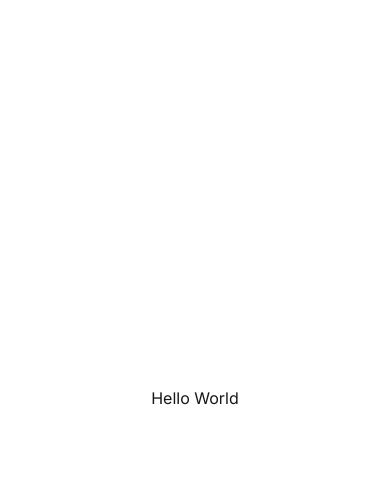
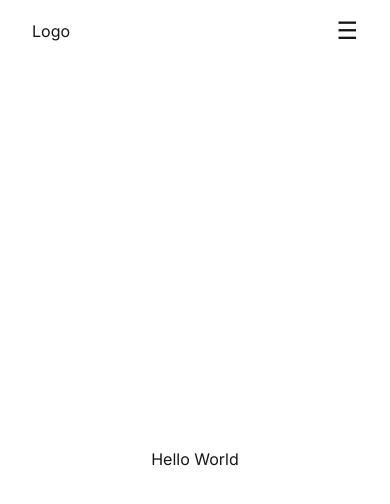
Before and after one commit to anthonynuge/avqn-dev, a Next.js app: page / in a window 390 px wide. Shown: the top 504 px of the page. Built offline with nearby package versions, Linux system fonts and the light colour scheme.

Commit message:
Add navbar to layout.

```diff
--- a/src/app/layout.tsx
+++ b/src/app/layout.tsx
@@ -2,6 +2,7 @@ import type { Metadata } from "next";
 // import localFont from "next/font/local";
 import "@styles/globals.css";
 import { Inter } from "next/font/google";
+import Navbar from "@app/components/Navbar";
 
 const inter = Inter({
   subsets: ["latin"],
@@ -20,7 +21,11 @@ export default function RootLayout({
 }>) {
   return (
     <html lang="en">
-      <body className={inter.className}>{children}</body>
+      <body className={inter.className}>
+        <Navbar />
+
+        {children}
+      </body>
     </html>
   );
 }
--- /dev/null
+++ b/src/components/Navbar.tsx
@@ -0,0 +1,44 @@
+"use client";
+
+import Link from "next/link";
+import React, { useState } from "react";
+import styles from "@styles/Navbar.module.css";
+
+const Navbar = () => {
+  const [isActive, setIsActive] = useState(false);
+
+  const toggleMenu = () => {
+    setIsActive(!isActive);
+  };
+
+  return (
+    // <div>Navbar</div>
+    <nav className={`${styles.navbar} ${isActive ? styles.active : ""}`}>
+      <div className={styles.logo}>
+        <Link href="/">Logo</Link>
+      </div>
+      <div className={styles.hamburger} onClick={toggleMenu}>
+        {isActive ? "✖" : "☰"}
+      </div>
+      <ul className={styles.navLinks}>
+        <li className={styles.navItem}>
+          <Link href="/about" className={styles.navLink}>
+            About
+          </Link>
+        </li>
+        <li className={styles.navItem}>
+          <Link href="/projects" className={styles.navLink}>
+            Projects
+          </Link>
+        </li>
+        <li className={styles.navItem}>
+          <Link href="/contact" className={styles.navLink}>
+            Contact
+          </Link>
+        </li>
+      </ul>
+    </nav>
+  );
+};
+
+export default Navbar;
--- /dev/null
+++ b/src/styles/Navbar.module.css
@@ -0,0 +1,70 @@
+.navbar {
+  display: flex;
+  justify-content: space-between;
+  padding: 1rem 2rem;
+}
+
+.logo {
+}
+
+.navLinks {
+  list-style: none;
+  display: flex;
+  gap: 1.5rem;
+  margin: 0;
+}
+
+.navItem {
+  font-weight: 600;
+}
+
+.navLink {
+  color: #fff;
+  text-decoration: none;
+  transition: color 0.3s ease;
+}
+
+.navLink:hover {
+  color: #0070f3;
+}
+
+/* Resonsive Styles */
+@media (max-width: 768px) {
+  .navbar {
+    flex-direction: row;
+    align-items: center;
+    position: relative;
+  }
+
+  .navLinks {
+    display: none;
+    flex-direction: column;
+    position: fixed;
+    width: 100%;
+    height: 100%;
+    top: 0;
+    left: 0;
+    background-color: rgba(51, 51, 51, 0.9);
+    justify-content: center;
+    align-items: center;
+    z-index: 1000;
+  }
+
+  .navbar.active .navLinks {
+    display: flex;
+  }
+
+  .hamburger {
+    display: block;
+    cursor: pointer;
+    font-size: 1.5rem;
+    z-index: 1001;
+    transition: transform 0.3s ease;
+  }
+}
+
+@media (min-width: 769px) {
+  .hamburger {
+    display: none;
+  }
+}
```
